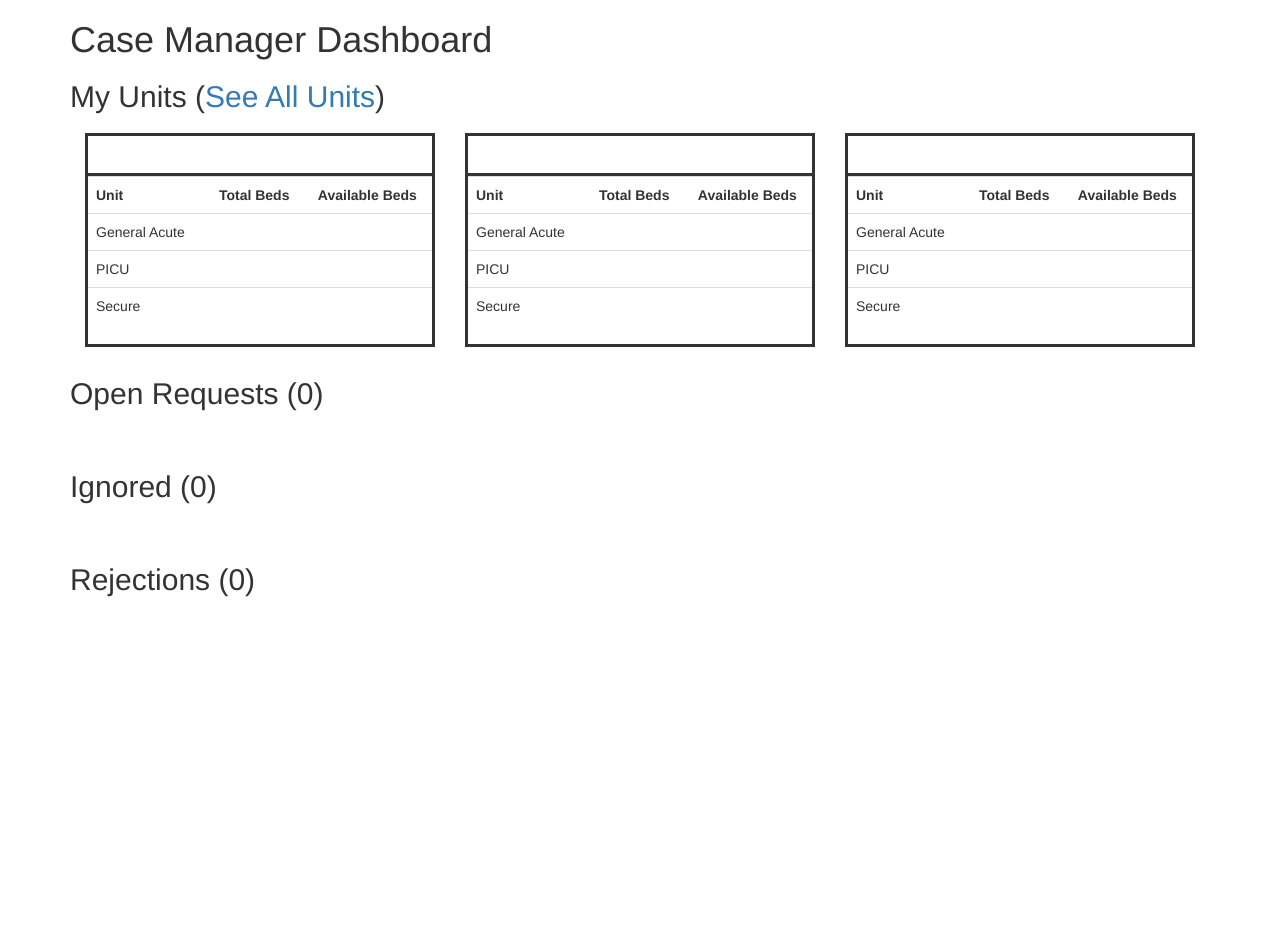
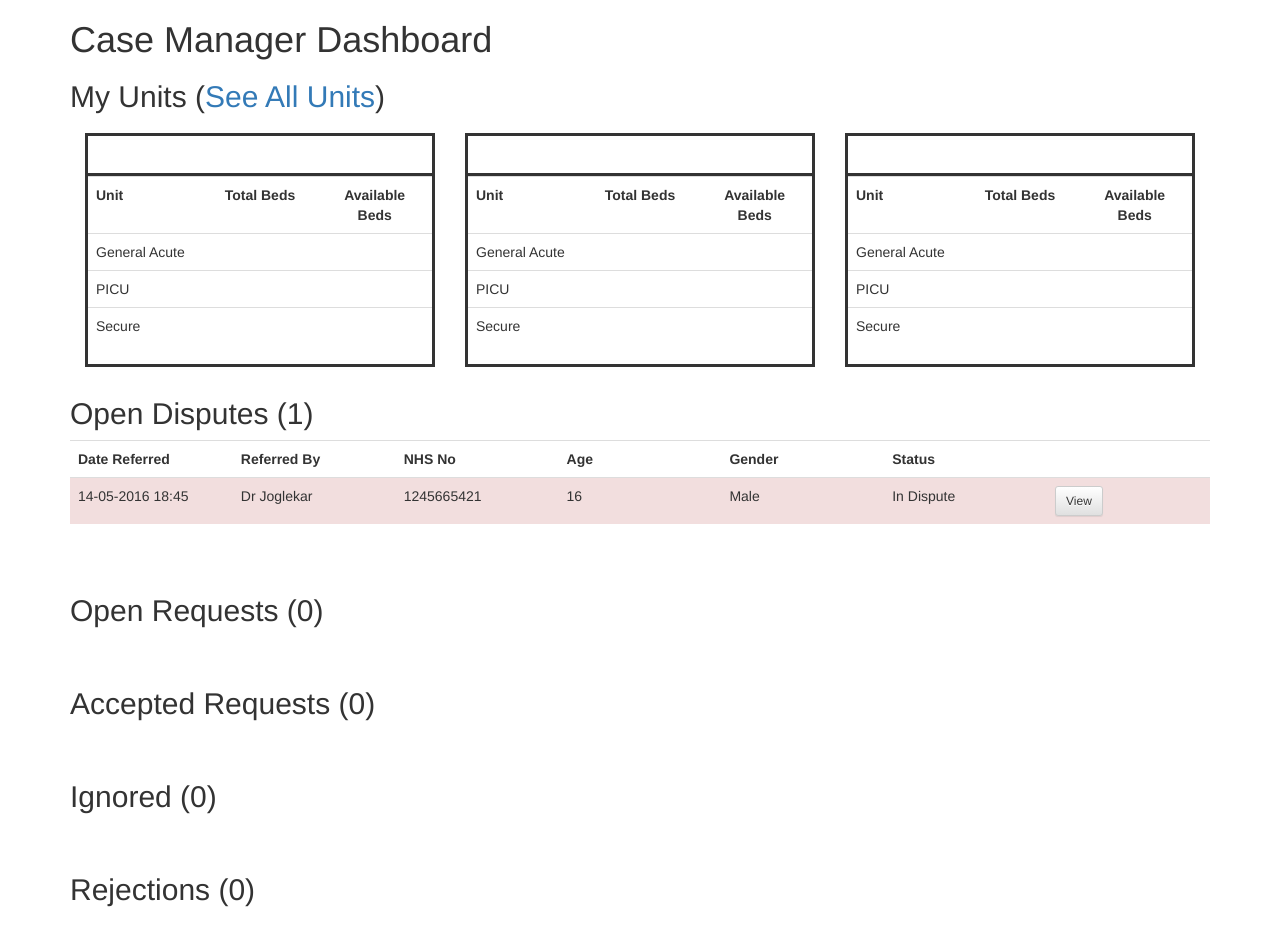
Before and after one commit to NHSHD-Bed-Finder/dashboard, a Flask app: page / in a window 1280 px wide. Before the commit the page ends 597 px from the top, so only its background shows below. Run offline with Flask 2, Linux system fonts and the light colour scheme; data that the repository does not hold is empty; some libraries are stand-ins or nearby versions.

Commit message:
More tweaks

```diff
--- a/app.py
+++ b/app.py
@@ -24,6 +24,14 @@ def dashboard():
         'requests': active_request_list
     }
 
+    # Get accepted requests
+    accepted_request_list = controller.get_accepted_requests()
+    no_of_requests = len(accepted_request_list)
+    accepted_request_data = {
+        'count': no_of_requests,
+        'requests': accepted_request_list
+    }
+
     # Get rejected requests
     rejected_request_list = controller.get_rejected_requests()
     no_of_requests = len(rejected_request_list)
@@ -44,7 +52,8 @@ def dashboard():
                            trusts=trust_data,
                            active_request_list=active_request_data,
                            rejected_request_list=rejected_request_data,
-                           cancelled_request_list=cancelled_request_data
+                           cancelled_request_list=cancelled_request_data,
+                           accepted_request_list=accepted_request_data
                            )
 
 
--- a/controller.py
+++ b/controller.py
@@ -121,6 +121,35 @@ def get_active_requests():
     return filtered_request_list
 
 
+# Gets a list of all accepted requests
+def get_accepted_requests():
+    response = requests.get('https://camhs-api.herokuapp.com/requests')
+    request_list = response.json()
+    print(request_list)
+    print(len(request_list))
+
+    filtered_request_list = {}
+
+    for request in request_list:
+
+        if request['status'] == 'Accepted':
+
+            yourdate = dateutil.parser.parse(request['created'])
+
+            request['created'] = yourdate.strftime("%d-%b-%Y %H:%M:%S")
+            request['status'] = 'Accepted'
+            request['nhsNumber'] = format_nhs_number(request['nhsNumber'])
+
+            try:
+                filtered_request_list[request['nhsNumber']].append(request)
+
+            except KeyError as e:
+                filtered_request_list[request['nhsNumber']] = []
+                filtered_request_list[request['nhsNumber']].append(request)
+
+    return filtered_request_list
+
+
 # Gets a list of all cancelled requests
 def get_cancelled_requests():
     response = requests.get('https://camhs-api.herokuapp.com/requests')
--- a/static/css/bedfinder.css
+++ b/static/css/bedfinder.css
@@ -39,4 +39,5 @@
 
 table {
     /*border: 2px solid green;*/
+    table-layout: fixed;
 }
--- a/templates/dashboard.html
+++ b/templates/dashboard.html
@@ -64,18 +64,40 @@
                 </div>
             </div>
             <div class="col-lg-12 section-spacer"></div>
+
+        <h2>Open Disputes (1)</h2>
+        <table class="table table-hover">
+            <tr>
+                <th>Date Referred</th>
+                <th>Referred By</th>
+                <th>NHS No</th>
+                <th>Age</th>
+                <th>Gender</th>
+                <th>Status</th>
+                <th></th>
+            </tr>
+            <tr class="danger">
+                <td>14-05-2016 18:45</td>
+                <td>Dr Joglekar</td>
+                <td>1245665421</td>
+                <td>16</td>
+                <td>Male</td>
+                <td>In Dispute</td>
+                <td><button class="btn btn-default btn-sm">View</button></td>
+            </tr>
+        </table>
+        <div class="section-spacer"></div>
         <h2>Open Requests ({{active_request_list["count"]}})</h2>
         {% for request in active_request_list["requests"]|sort %}
         <h3 class="region-header">NHS Number: {{ request }}</h3>
         <table class="table">
             <thead>
             <tr>
-                <th>Date Referred</th>
-                <th>Referred By</th>
+                <th width="15%">Date Referred</th>
+                <th width="20%">Referred By</th>
                 <th>Referred To</th>
-                <!--<th>NHS No</th>-->
-                <th>Age</th>
-                <th>Gender</th>
+                <th width="10%">Age</th>
+                <th width="10%">Gender</th>
             </tr>
             </thead>
             <tbody>
@@ -85,10 +107,40 @@
                 <td>{{ request["created"] }}</td>
                 <td>{{ request["referredBy"] }}</td>
                 <td>{{ request["destinationTrust"]["name"] }}</td>
+                <td>{{ request["age"] }}</td>
+                <td>{{ request["gender"] }}</td>
+            </tr>
+            </a>
+            {% endfor %}
+            </tbody>
+        </table>
+        {% endfor %}
+        <div class="section-spacer"></div>
+        <h2>Accepted Requests ({{accepted_request_list["count"]}})</h2>
+        {% for request in accepted_request_list["requests"]|sort %}
+        <h3 class="region-header">NHS Number: {{ request }}</h3>
+        <table class="table">
+            <thead>
+            <tr>
+                <th width="15%">Date Referred</th>
+                <th width="20%">Referred By</th>
+                <th>Accepted By</th>
+                <!--<th>NHS No</th>-->
+                <th width="10%">Age</th>
+                <th width="10%">Gender</th>
+            </tr>
+            </thead>
+            <tbody>
+            {% for request in accepted_request_list["requests"][request] %}
+            <a href="/">
+            <tr class="info">
+                <td>{{ request["created"] }}</td>
+                <td>{{ request["referredBy"] }}</td>
+                <td>{{ request["destinationTrust"]["name"] }}</td>
                 <!--<td>{{ request["nhsNumber"] }}</td>-->
                 <td>{{ request["age"] }}</td>
                 <td>{{ request["gender"] }}</td>
-                <td>{{ request["status"] }}</td>
+                <!--<td>{{ request["status"] }}</td>-->
             </tr>
             </a>
             {% endfor %}
@@ -96,17 +148,18 @@
         </table>
         {% endfor %}
     <div class="section-spacer"></div>
+
     <h2>Ignored ({{cancelled_request_list["count"]}})</h2>
     {% for request in cancelled_request_list["requests"]|sort %}
     <h3 class="region-header">NHS Number: {{ request }}</h3>
         <table class="table table-hover">
             <thead>
             <tr>
-                <th>Date Referred</th>
-                <th>Referred By</th>
-                <th>NHS No</th>
-                <th>Age</th>
-                <th>Gender</th>
+                <th width="15%">Date Referred</th>
+                <th width="20%">Referred By</th>
+                <th>Ignored By</th>
+                <th width="10%">Age</th>
+                <th width="10%">Gender</th>
                 <!--<th>Status</th>-->
             </tr>
             </thead>
@@ -115,7 +168,7 @@
                 <tr class="warning">
                     <td>{{ request["created"] }}</td>
                     <td>{{ request["referredBy"] }}</td>
-                    <td>{{ request["nhsNumber"] }}</td>
+                    <td>{{ request["destinationTrust"]["name"] }}</td>
                     <td>{{ request["age"] }}</td>
                     <td>{{ request["gender"] }}</td>
                     <!--<td>{{ request["status"] }}</td>-->
@@ -131,11 +184,11 @@
             <table class="table table-hover">
             <thead>
                 <tr>
-                <th>Date Referred</th>
-                <th>Referred By</th>
-                <th>NHS No</th>
-                <th>Age</th>
-                <th>Gender</th>
+                <th width="15%">Date Referred</th>
+                <th width="20%">Referred By</th>
+                <th>Rejected By</th>
+                <th width="10%">Age</th>
+                <th width="10%">Gender</th>
             </tr>
             </thead>
             <tbody>
@@ -143,7 +196,7 @@
             <tr class="danger">
                 <td>{{ request["created"] }}</td>
                 <td>{{ request["referredBy"] }}</td>
-                <td>{{ request["nhsNumber"] }}</td>
+                <td>{{ request["destinationTrust"]["name"] }}</td>
                 <td>{{ request["age"] }}</td>
                 <td>{{ request["gender"] }}</td>
             </tr>
@@ -152,28 +205,6 @@
     </table>
         {% endfor %}
         <div class="section-spacer"></div>
-
-        <!--<h2>Open Disputes</h2>-->
-        <!--<table class="table table-hover">-->
-            <!--<tr>-->
-                <!--<th>Date Referred</th>-->
-                <!--<th>Referred By</th>-->
-                <!--<th>NHS No</th>-->
-                <!--<th>Age</th>-->
-                <!--<th>Gender</th>-->
-                <!--<th>Status</th>-->
-                <!--<th></th>-->
-            <!--</tr>-->
-            <!--<tr class="danger">-->
-                <!--<td>2016-05-14 18:45:03</td>-->
-                <!--<td>Dr Joglekar</td>-->
-                <!--<td>1245665421</td>-->
-                <!--<td>16</td>-->
-                <!--<td>Male</td>-->
-                <!--<td>Open</td>-->
-            <!--</tr>-->
-        <!--</table>-->
-
     </div>
 
     <!-- Latest compiled and minified JavaScript -->
--- a/templates/units.html
+++ b/templates/units.html
@@ -41,7 +41,6 @@
                                             <th class="text-left">Unit</th>
                                             <th class="text-center">Total Beds</th>
                                             <th class="text-center">Available Beds</th>
-                                            <th></th>
                                         </tr>
                                         <tr class="{{ trust['type1_class']}}">
                                             <td class="text-left">General Acute</td>
```
